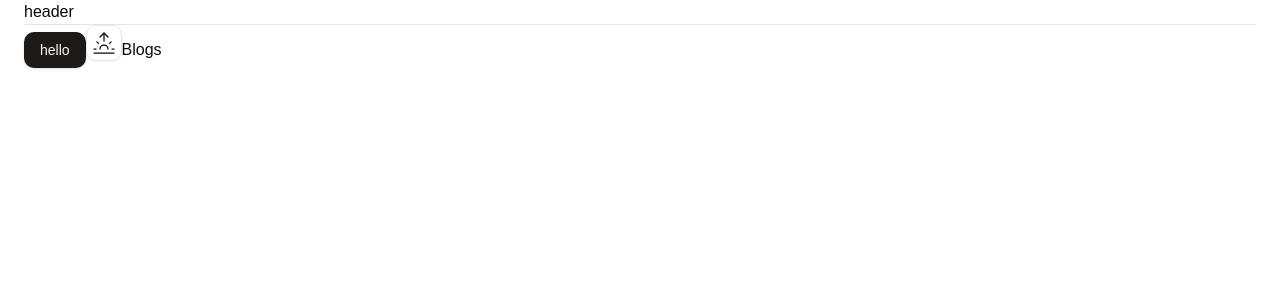
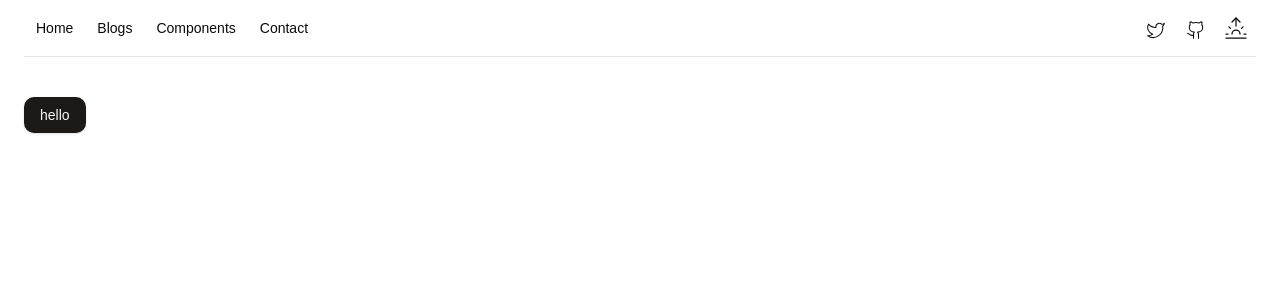
Before and after one commit to mxnan/nextjs-velite-tailwind-framer, a Next.js app: page / in a window 1280 px wide. Shown: the top 300 px of the page. Built offline with nearby package versions, Linux system fonts and the light colour scheme; a web font is replaced by a local one.

Commit message:
:hammer:  setting up header

```diff
--- a/app/layout.tsx
+++ b/app/layout.tsx
@@ -23,7 +23,7 @@ export default function RootLayout({
         <Providers>
           <div className="relative container min-h-dvh flex flex-col">
             <Header />
-            <main className="flex-1">{children}</main>
+            <main className="flex-1 pt-10">{children}</main>
           </div>
         </Providers>
       </body>
--- a/app/page.tsx
+++ b/app/page.tsx
@@ -1,14 +1,12 @@
 import { Button } from "@/components/ui/button";
-import ThemeToggle from "@/components/theme-toggle";
-import Link from "next/link";
+
 
 
 export default function Home() {
   return (
     <section className="w-full">
       <Button>hello</Button>
-      <ThemeToggle />
-      <Link href="/blogs">Blogs</Link>
+
     </section>
   );
 }
--- a/components/icons.tsx
+++ b/components/icons.tsx
@@ -1,41 +1,49 @@
-import * as React from "react";
-import type { SVGProps } from "react";
+type IconProps = React.HTMLAttributes<SVGElement>;
 
-const TwitterLogo = (props: SVGProps<SVGSVGElement>) => (
+export const Icons = {
+  logo: (props: IconProps) => (
     <svg
       xmlns="http://www.w3.org/2000/svg"
       viewBox="0 0 24 24"
-    preserveAspectRatio="xMidYMid"
+      fill="none"
+      stroke="currentColor"
+      strokeWidth="2"
+      strokeLinecap="round"
+      strokeLinejoin="round"
+      {...props}
+    >
+      <path d="M4 11a9 9 0 0 1 9 9" />
+      <path d="M4 4a16 16 0 0 1 16 16" />
+      <circle cx="5" cy="19" r="1" />
+    </svg>
+  ),
+  twitter: (props: IconProps) => (
+    <svg
+      xmlns="http://www.w3.org/2000/svg"
+      viewBox="0 0 24 24"
+      fill="none"
+      stroke="currentColor"
+      strokeWidth="1.25"
+      strokeLinecap="round"
+      strokeLinejoin="round"
       {...props}
     >
       <path d="M22 4s-.7 2.1-2 3.4c1.6 10-9.4 17.3-18 11.6 2.2.1 4.4-.6 6-2C3 15.5.5 9.6 3 5c2.2 2.6 5.6 4.1 9 4-.9-4.2 4-6.6 7-3.8 1.1 0 3-1.2 3-1.2z" />
     </svg>
-);
-
-const GithubLogo = (props: SVGProps<SVGSVGElement>) => (
+  ),
+  gitHub: (props: IconProps) => (
     <svg
       xmlns="http://www.w3.org/2000/svg"
       viewBox="0 0 24 24"
-    preserveAspectRatio="xMidYMid"
+      fill="none"
+      stroke="currentColor"
+      strokeWidth="1.25"
+      strokeLinecap="round"
+      strokeLinejoin="round"
       {...props}
     >
       <path d="M15 22v-4a4.8 4.8 0 0 0-1-3.5c3 0 6-2 6-5.5.08-1.25-.27-2.48-1-3.5.28-1.15.28-2.35 0-3.5 0 0-1 0-3 1.5-2.64-.5-5.36-.5-8 0C6 2 5 2 5 2c-.3 1.15-.3 2.35 0 3.5A5.403 5.403 0 0 0 4 9c0 3.5 3 5.5 6 5.5-.39.49-.68 1.05-.85 1.65-.17.6-.22 1.23-.15 1.85v4" />
       <path d="M9 18c-4.51 2-5-2-7-2" />
     </svg>
-);
-
-const LinkedinLogo = (props: SVGProps<SVGSVGElement>) => (
-  <svg
-    xmlns="http://www.w3.org/2000/svg"
-    viewBox="0 0 24 24"
-    preserveAspectRatio="xMidYMid"
-    {...props}
-  >
-    <path d="M16 8a6 6 0 0 1 6 6v7h-4v-7a2 2 0 0 0-2-2 2 2 0 0 0-2 2v7h-4v-7a6 6 0 0 1 6-6z" />
-    <rect width="4" height="12" x="2" y="9" />
-    <circle cx="4" cy="4" r="2" />
-  </svg>
-);
-
-
-export { TwitterLogo, GithubLogo, LinkedinLogo};
+  ),
+};
--- a/components/mdx/base-mdx.tsx
+++ b/components/mdx/base-mdx.tsx
@@ -83,7 +83,7 @@ export const basecomponents = {
       {...props}
     />
   ),
-  hr: ({ ...props }) => <hr className="my-4 h-1 bg-muted w-80 md:my-8" {...props} />,
+  hr: ({ ...props }) => <hr className="my-4 h-1 bg-muted max-w-sm md:my-8" {...props} />,
   table: ({ className, ...props }: React.HTMLAttributes<HTMLTableElement>) => (
     <div className="my-6 w-full overflow-y-auto">
       <table className={cn("w-full max-w-4xl", className)} {...props} />
--- a/components/navigation/header.tsx
+++ b/components/navigation/header.tsx
@@ -1,4 +1,10 @@
 import React from "react";
+import ThemeToggle from "../theme-toggle";
+import { siteConfig } from "@/config/site";
+import Link from "next/link";
+import { cn } from "@/lib/utils";
+import { buttonVariants } from "../ui/button";
+import { Icons } from "../icons";
 
 export default function Header() {
   return (
@@ -7,7 +13,48 @@ export default function Header() {
       bg-background/95 backdrop-blur
       supports-[backdrop-filter]:bg-background/60"
     >
-      header
+      <nav className="h-14 flex items-center justify-between">
+        <div>
+          {siteConfig.topNavLinks.map((link) => (
+            <Link
+              key={link.href}
+              href={link.href}
+              className="px-3 py-2 font-medium text-sm"
+            >
+              {link.label}
+            </Link>
+          ))}
+        </div>
+        <div>
+          <Link
+            href={siteConfig.links.twitter}
+            target="_blank"
+            rel="noreferrer"
+          >
+            <div
+              className={cn(
+                buttonVariants({ variant: "ghost" }),
+                "w-10 pb-1 px-0"
+              )}
+            >
+              <Icons.twitter className="h-5 w-5" />
+              <span className="sr-only">Twitter</span>
+            </div>
+          </Link>
+          <Link href={siteConfig.links.github} target="_blank" rel="noreferrer">
+            <div
+              className={cn(
+                buttonVariants({ variant: "ghost" }),
+                "w-10 pb-1 px-0"
+              )}
+            >
+              <Icons.gitHub className="h-5 w-5" />
+              <span className="sr-only">GitHub</span>
+            </div>
+          </Link>
+          <ThemeToggle />
+        </div>
+      </nav>
     </header>
   );
 }
--- a/components/theme-toggle.tsx
+++ b/components/theme-toggle.tsx
@@ -26,17 +26,17 @@ const ThemeToggle = () => {
 
   return (
     <Button
-      variant="outline"
+      variant="ghost"
       size={"icon"}
       aria-label="Toggle Dark Mode"
       type="button"
+      className="w-10 h-10"
       onClick={toggleTheme}
     >
       {theme === "light" ? (
         <svg
+        className="h-6 w-6"
           xmlns="http://www.w3.org/2000/svg"
-          width="24"
-          height="24"
           viewBox="0 0 24 24"
           fill="none"
           stroke="currentColor"
@@ -55,9 +55,8 @@ const ThemeToggle = () => {
         </svg>
       ) : (
         <svg
+        className="h-6 w-6"
           xmlns="http://www.w3.org/2000/svg"
-          width="24"
-          height="24"
           viewBox="0 0 24 24"
           fill="none"
           stroke="currentColor"
--- a/config/site.ts
+++ b/config/site.ts
@@ -3,6 +3,24 @@ export const siteConfig = {
   description: "My personal website with Next.js and Tailwind CSS.",
   url: "https://mxnan.com",
   author: "@mxnan",
+  topNavLinks: [
+    {
+      label: "Home",
+      href: "/",
+    },
+    {
+      label: "Blogs",
+      href: "/blogs",
+    },
+    {
+      label: "Components",
+      href: "/components",
+    },
+    {
+      label: "Contact",
+      href: "/contact",
+    },
+  ],
   links: {
     twitter: "https://twitter.com/mxnan",
     github: "https://github.com/mxnan",
```
Lines whose indentation alone changed are shown as unchanged.
